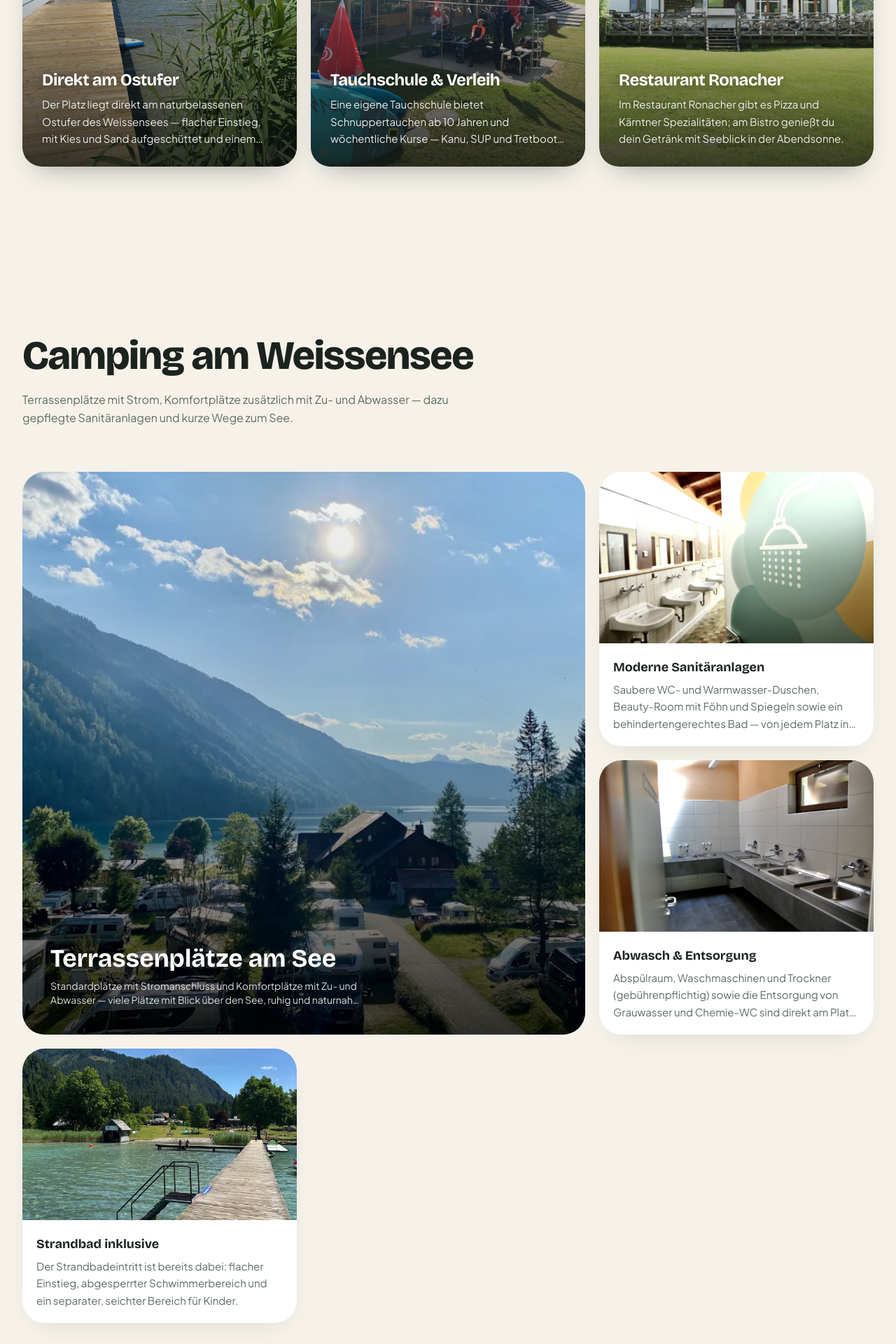
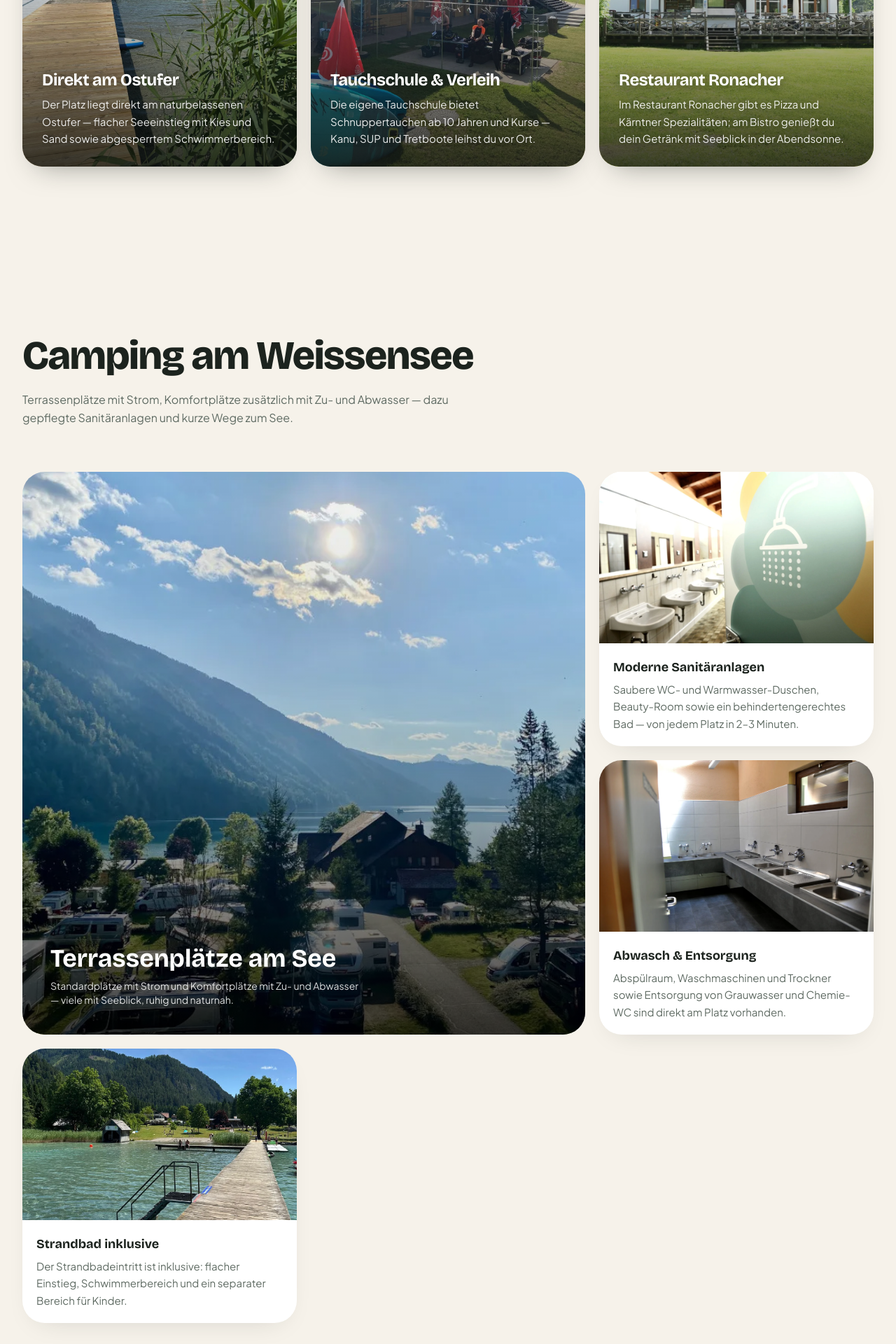
Before and after one commit to Lellino-Elias/camping-weissensee-camping-demo, a Next.js app: page / in a window 1280 px wide. Shown: the part 1420-3340 px from the top of the page at 70% size. Built offline with nearby package versions, Linux system fonts and the light colour scheme.

Commit message:
camping-weissensee — campsite demo 2026-06-14 22:59:44

```diff
--- a/src/content/campsites/camping-weissensee.ts
+++ b/src/content/campsites/camping-weissensee.ts
@@ -32,12 +32,12 @@ const campingWeissensee: CampsiteConfig = {
   pillars: [
     {
       title: "Direkt am Ostufer",
-      text: "Der Platz liegt direkt am naturbelassenen Ostufer des Weissensees — flacher Einstieg, mit Kies und Sand aufgeschüttet und einem abgesperrten Schwimmerbereich.",
+      text: "Der Platz liegt direkt am naturbelassenen Ostufer — flacher Seeeinstieg mit Kies und Sand sowie abgesperrtem Schwimmerbereich.",
       image: { src: `${IMG}/amenity-341d8d3d69.webp`, alt: "Steg am Ostufer des Weissensees mit klarem Wasser und Bergkulisse" },
     },
     {
       title: "Tauchschule & Verleih",
-      text: "Eine eigene Tauchschule bietet Schnuppertauchen ab 10 Jahren und wöchentliche Kurse — Kanu, SUP und Tretboote leihst du gleich vor Ort.",
+      text: "Die eigene Tauchschule bietet Schnuppertauchen ab 10 Jahren und Kurse — Kanu, SUP und Tretboote leihst du vor Ort.",
       image: { src: `${IMG}/activity-49f0d85718.webp`, alt: "Tauch- und Wassersportbasis am Campingplatz mit SUP-Boards" },
     },
     {
@@ -83,22 +83,22 @@ const campingWeissensee: CampsiteConfig = {
     features: [
       {
         title: "Terrassenplätze am See",
-        text: "Standardplätze mit Stromanschluss und Komfortplätze mit Zu- und Abwasser — viele Plätze mit Blick über den See, ruhig und naturnah angelegt.",
+        text: "Standardplätze mit Strom und Komfortplätze mit Zu- und Abwasser — viele mit Seeblick, ruhig und naturnah.",
         image: { src: `${IMG}/platz-seeblick-sonne.webp`, alt: "Sonniger Blick über die Terrassenplätze zum Weissensee mit Bergkulisse" },
       },
       {
         title: "Moderne Sanitäranlagen",
-        text: "Saubere WC- und Warmwasser-Duschen, Beauty-Room mit Föhn und Spiegeln sowie ein behindertengerechtes Bad — von jedem Platz in 2–3 Minuten erreichbar.",
+        text: "Saubere WC- und Warmwasser-Duschen, Beauty-Room sowie ein behindertengerechtes Bad — von jedem Platz in 2–3 Minuten.",
         image: { src: `${IMG}/amenity-54dc9f9aff.webp`, alt: "Moderne Sanitäranlage mit Waschbecken und Spiegeln" },
       },
       {
         title: "Abwasch & Entsorgung",
-        text: "Abspülraum, Waschmaschinen und Trockner (gebührenpflichtig) sowie die Entsorgung von Grauwasser und Chemie-WC sind direkt am Platz vorhanden.",
+        text: "Abspülraum, Waschmaschinen und Trockner sowie Entsorgung von Grauwasser und Chemie-WC sind direkt am Platz vorhanden.",
         image: { src: `${IMG}/gallery-a1177f04a3.webp`, alt: "Abwaschbereich mit Edelstahlbecken am Campingplatz" },
       },
       {
         title: "Strandbad inklusive",
-        text: "Der Strandbadeintritt ist bereits dabei: flacher Einstieg, abgesperrter Schwimmerbereich und ein separater, seichter Bereich für Kinder.",
+        text: "Der Strandbadeintritt ist inklusive: flacher Einstieg, Schwimmerbereich und ein separater Bereich für Kinder.",
         image: { src: `${IMG}/gallery-e077d82567.webp`, alt: "Badesteg und Treppe ins klare Wasser des Weissensees" },
       },
     ],
```
